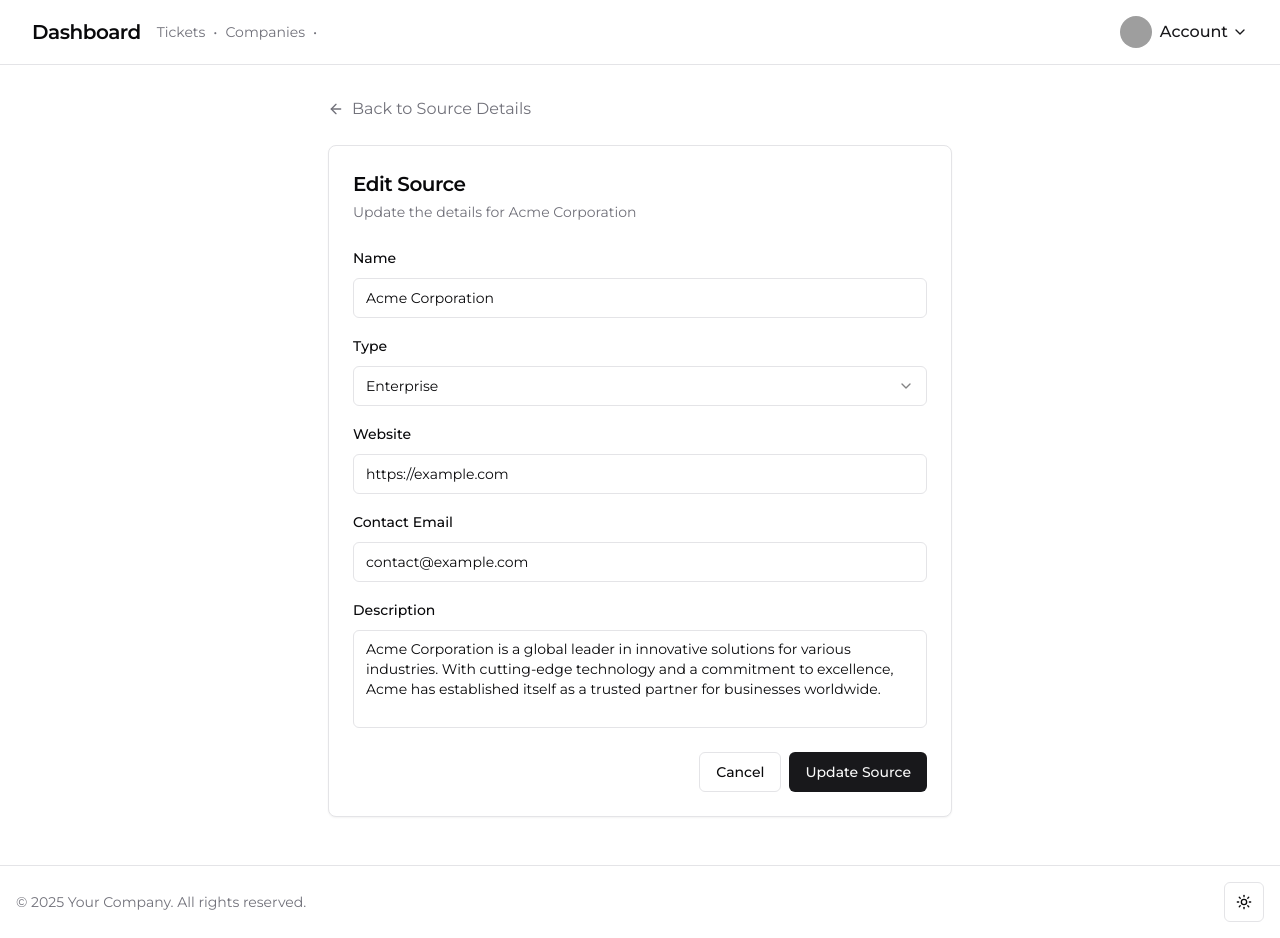
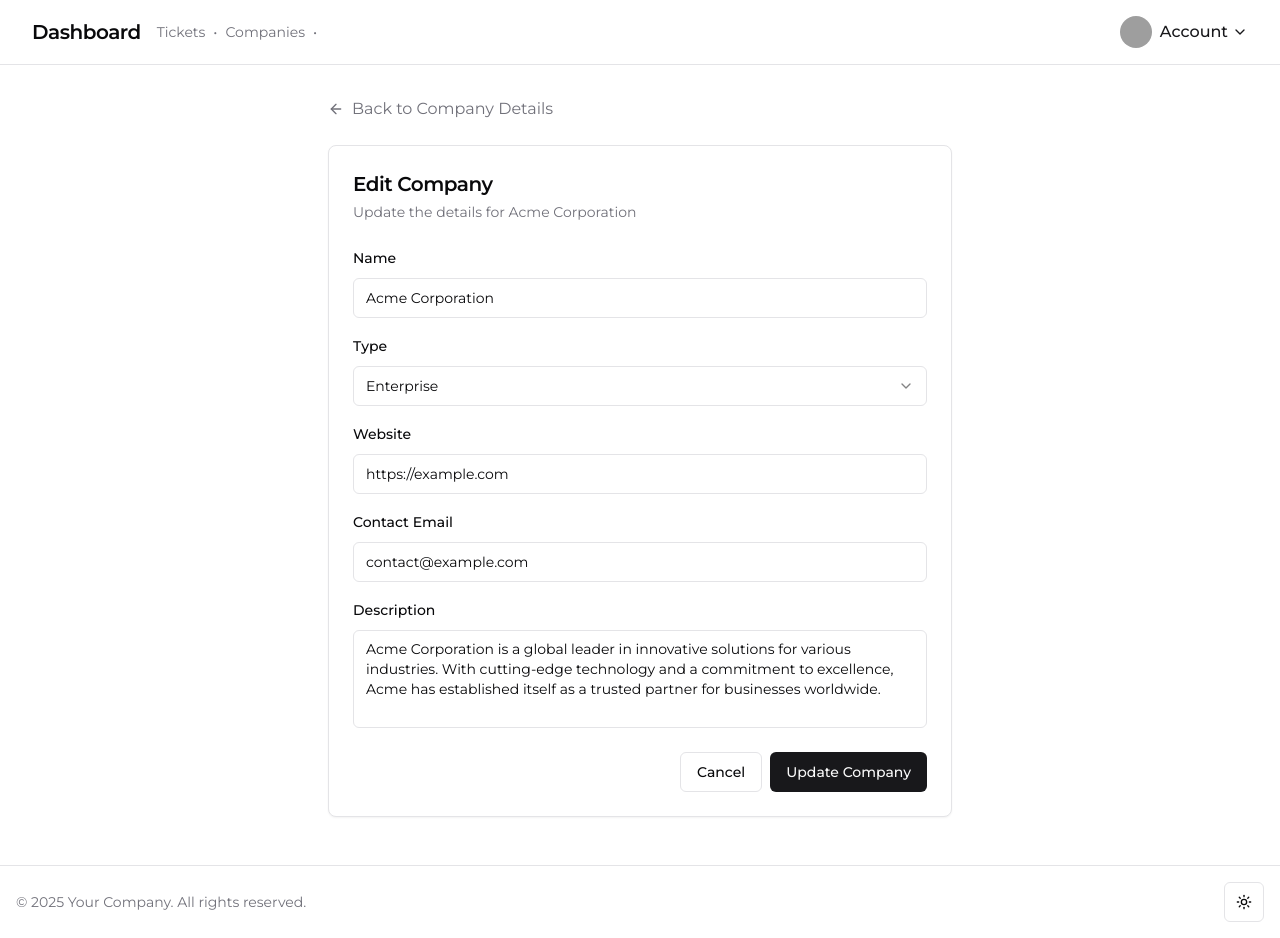
Before and after one commit to Rahulg321/dark-alpha-QA, a Next.js app: page /admin/companies/1/edit in a window 1280 px wide. Built offline with nearby package versions, Linux system fonts and the light colour scheme; no server answers; sample sign-in values are in the browser's storage; grey boxes are pictures that could not be loaded; what bcrypt-ts, drizzle-zod would draw is missing.

Commit message:
changed company

```diff
--- a/app/(admin)/admin/companies/[uid]/edit/page.tsx
+++ b/app/(admin)/admin/companies/[uid]/edit/page.tsx
@@ -38,16 +38,16 @@ export default async function EditSource({
     <div className="min-h-screen bg-background">
       <div className="container mx-auto py-8 px-4 md:px-6 max-w-2xl">
         <Link
-          href={`/admin/sources/${uid}`}
+          href={`/admin/companies/${uid}`}
           className="inline-flex items-center text-muted-foreground hover:text-foreground mb-6 transition-colors"
         >
           <ArrowLeft className="mr-2 h-4 w-4" />
-          Back to Source Details
+          Back to Company Details
         </Link>
 
         <Card>
           <CardHeader className="space-y-1">
-            <CardTitle className="text-xl">Edit Source</CardTitle>
+            <CardTitle className="text-xl">Edit Company</CardTitle>
             <p className="text-sm text-muted-foreground">
               Update the details for {source.name}
             </p>
@@ -106,10 +106,10 @@ export default async function EditSource({
               </div>
 
               <div className="flex justify-end gap-2">
-                <Link href={`/admin/sources/${uid}`}>
+                <Link href={`/admin/companies/${uid}`}>
                   <Button variant="outline">Cancel</Button>
                 </Link>
-                <Button type="submit">Update Source</Button>
+                <Button type="submit">Update Company</Button>
               </div>
             </form>
           </CardContent>
--- /dev/null
+++ b/app/(chat)/api/scrape-email/route.ts
@@ -0,0 +1,33 @@
+import { NextResponse } from "next/server";
+
+export async function GET(req: Request) {
+  console.log("inside scrape email route");
+  return NextResponse.json({
+    message: "Hello, world inside scrape email route!",
+  });
+}
+
+export async function POST(req: Request) {
+  try {
+    const body = await req.json();
+    console.log("inside scrape email request");
+    console.log("body", body);
+
+    throw new Error("test error");
+
+    return NextResponse.json({
+      message: "Email scraped successfully",
+    });
+  } catch (error) {
+    console.error("Error scraping email", error);
+    return NextResponse.json(
+      {
+        message: "Error scraping email",
+        error: error instanceof Error ? error.message : String(error),
+      },
+      {
+        status: 500,
+      }
+    );
+  }
+}
```
